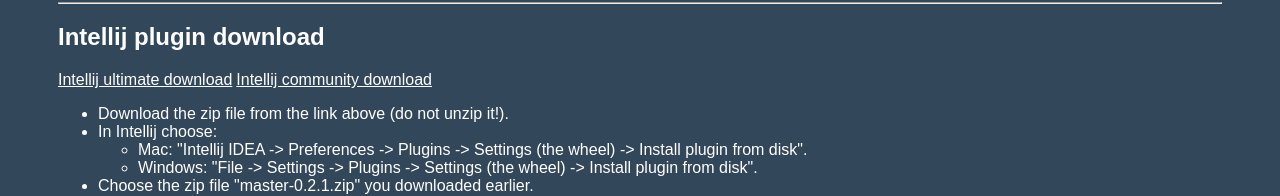
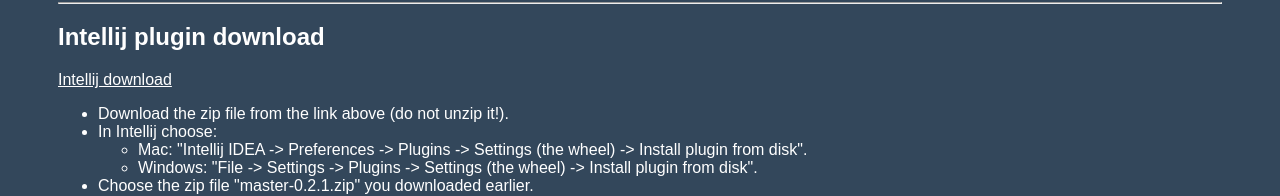
Before and after one commit to JennStro/JennStro.github.io, a plain HTML site: page index.html in a window 1280 px wide. Shown: the part 974-1170 px from the top of the page. Drawn offline with Linux system fonts and the light colour scheme.

Commit message:
update intellij plugin

```diff
--- a/index.html
+++ b/index.html
@@ -49,8 +49,7 @@
   <img src="resources/eclipse-download-update-site.gif" alt="Demo of downloading eclipse plugin" />
   <hr>
   <h2>Intellij plugin download</h2>
-    <a href="Intellij/master-0.2.1.zip" >Intellij ultimate download</a>
-    <a href="Intellij/master-0.2.2-community.zip">Intellij community download</a>
+    <a href="Intellij/master-1.0.0.zip" >Intellij download</a>
   <p>
   <ul>
     <li>Download the zip file from the link above (do not unzip it!).</li>
```
Also changed, not shown: 1 other file.
